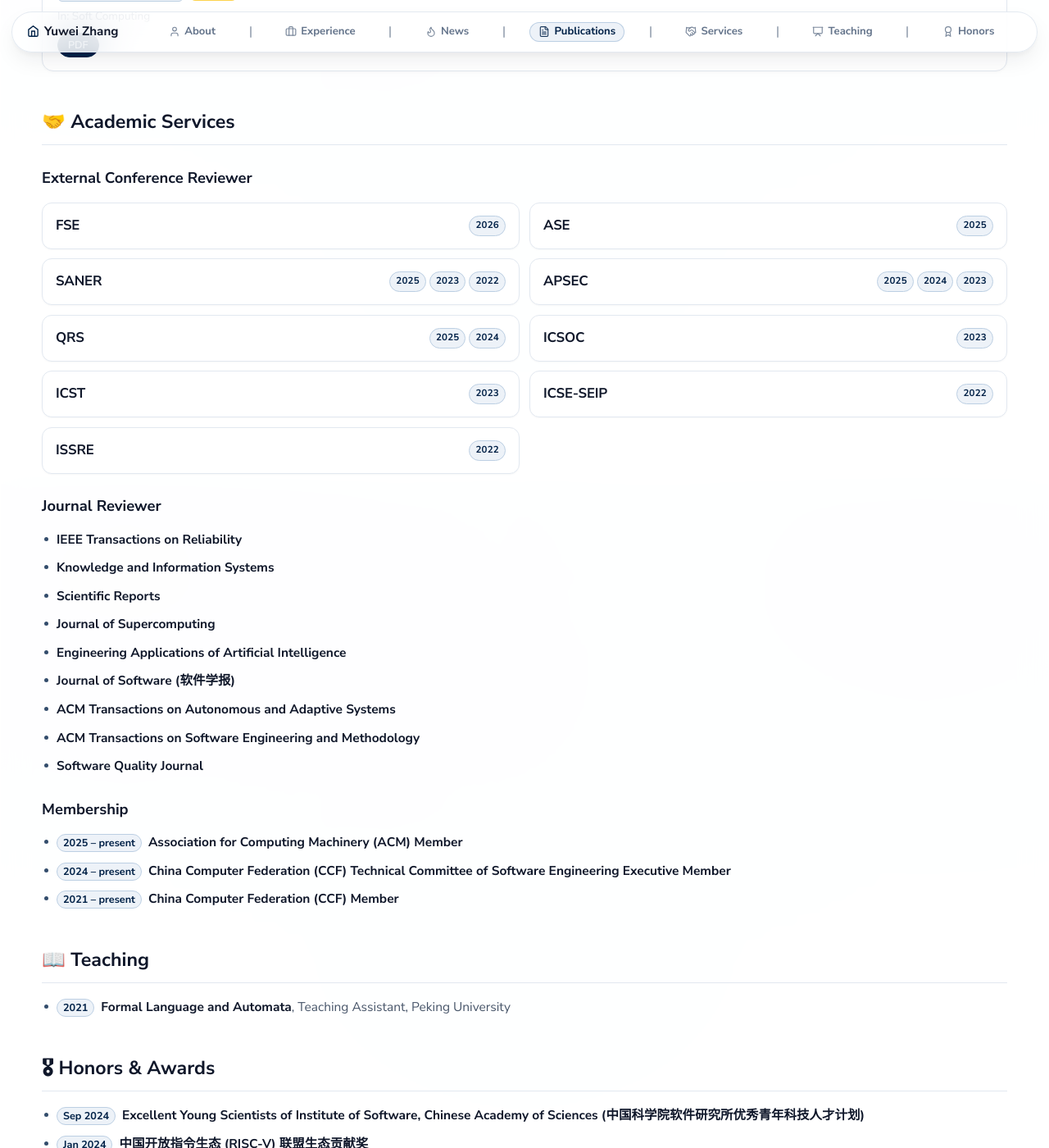
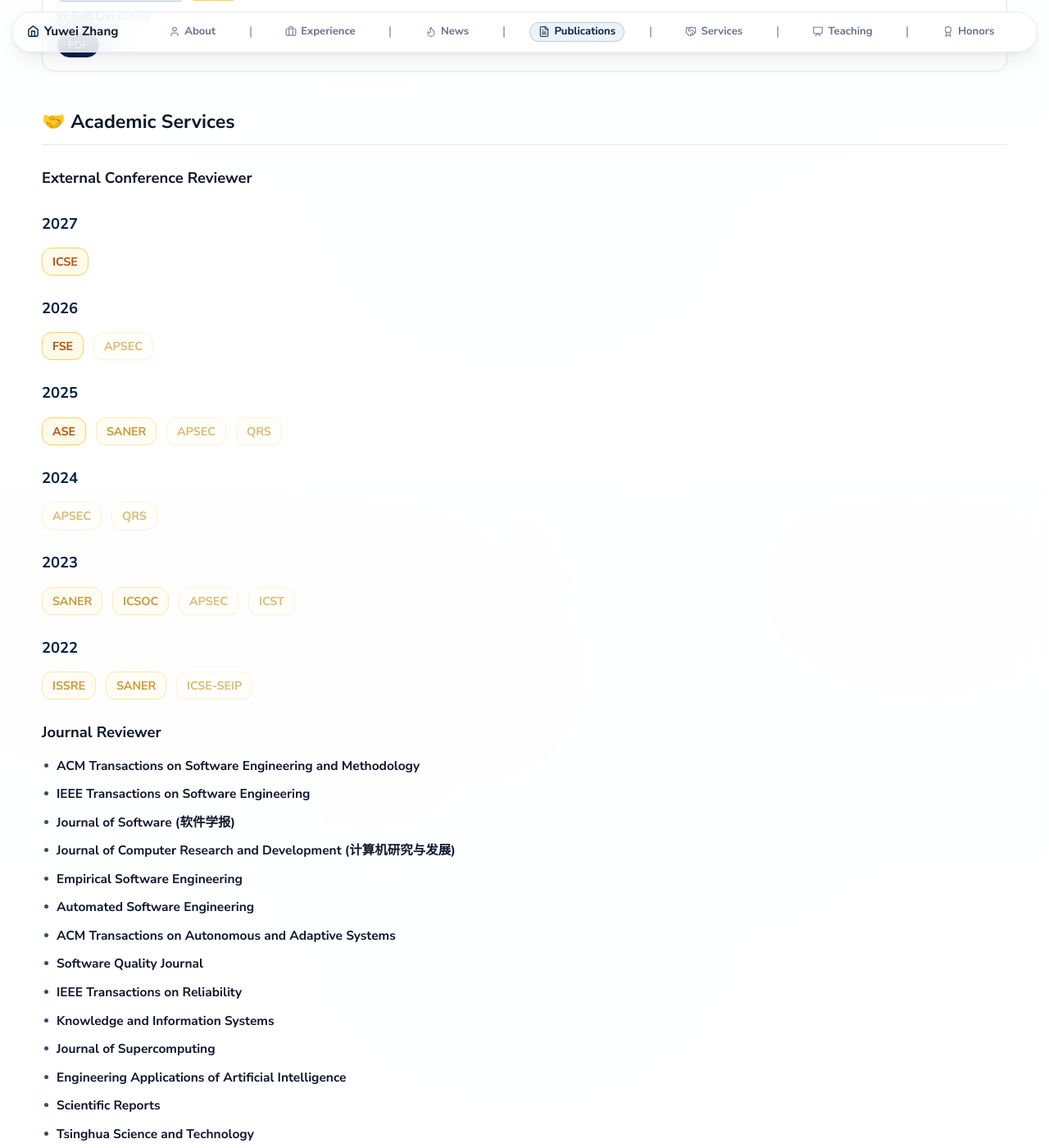
Before and after one commit to zhangyuwei-iscas/zhangyw.github.io, a Jekyll site: the page built from index.md, in a window 1280 px wide and 1400 px high, scrolled down 4810 px. Shown: the whole window at 82% size. Built offline with Jekyll 4.4.1, drawn with Linux system fonts in a browser that asks for light colours; comment, search, counter and statistics services are not loaded; some of the changed text lies outside the part shown.

Commit message:
Academic Services: group conference reviewer tiles by year with CCF ranking
- Year subsections (2027-2022), tiles ordered CCF A > B > C within each year
- New 2027 (ICSE) and APSEC in 2026
- Tile backgrounds tinted by rank: A matches the publications CCF badge,
  B/C fade progressively lighter
- Compact chips: name-sized width, reduced padding and font size

Co-Authored-By: Claude Code <noreply@anthropic.com>

```diff
--- a/assets/css/academic.css
+++ b/assets/css/academic.css
@@ -634,8 +634,8 @@ a:hover {
    BENTO GRID FOR ACADEMIC SERVICES
    ========================================================================== */
 .service-grid {
-  display: grid;
-  grid-template-columns: repeat(2, 1fr);
+  display: flex;
+  flex-wrap: wrap;
   gap: 12px;
   margin-top: 14px;
 }
@@ -644,12 +644,11 @@ a:hover {
   background: #ffffff;
   border: 1px solid var(--border-light);
   border-radius: 12px;
-  padding: 13px 16px;
+  padding: 6px 12px;
   display: flex;
   flex-direction: column;
   justify-content: center;
   gap: 6px;
-  min-height: 56px;
   transition: all 0.22s cubic-bezier(0.16, 1, 0.3, 1);
   box-shadow: 0 1px 2px rgba(15, 23, 42, 0.03);
 }
@@ -670,9 +669,38 @@ a:hover {
 .tile-conf-name {
   font-family: var(--font-heading);
   font-weight: 700;
-  font-size: 1.05rem;
+  font-size: 0.9rem;
+  line-height: 1.4;
   color: #0f172a;
   letter-spacing: -0.01em;
+}
+
+/* CCF rank tints: A matches the publications CCF badge, B/C fade lighter */
+.service-tile.conf-a {
+  background: #fffbeb;
+  border-color: #fcd34d;
+}
+
+.service-tile.conf-a .tile-conf-name {
+  color: #b45309;
+}
+
+.service-tile.conf-b {
+  background: #fffdf3;
+  border-color: #fee9b0;
+}
+
+.service-tile.conf-b .tile-conf-name {
+  color: #c99a3b;
+}
+
+.service-tile.conf-c {
+  background: #fffefa;
+  border-color: #fff3d6;
+}
+
+.service-tile.conf-c .tile-conf-name {
+  color: #d9bc74;
 }
 
 .tile-years {
--- a/index.md
+++ b/index.md
@@ -20,7 +20,7 @@ layout: home
 
 <ul class="research-list">
   <li>🎯 Empowering the automation of software development lifecycle (e.g., coding, testing, and maintenance) with LLM agents.</li>
-  <li>🎯 Enhancing the reliability of system software (e.g., database management systems, RISC-V basic software) with LLM agents.</li>
+  <li>🎯 Enhancing the reliability of system software (e.g., database systems, Web applications, and RISC-V basic software) with LLM agents.</li>
   <li>🎯 Assuring the trustworthiness of LLMs and multi-agent systems (e.g., content security, collaboration ability, and failure attribution).</li>
 </ul>
 
@@ -320,59 +320,106 @@ layout: home
 
 <h2 class="section-title subsection-title">External Conference Reviewer</h2>
 
+<h3 class="subsection-title" style="color: var(--accent-color);">2027</h3>
 <div class="service-grid">
-  <div class="service-tile">
+  <div class="service-tile conf-a">
+    <div class="tile-header">
+      <span class="tile-conf-name">ICSE</span>
+    </div>
+  </div>
+</div>
+
+<h3 class="subsection-title" style="color: var(--accent-color);">2026</h3>
+<div class="service-grid">
+  <div class="service-tile conf-a">
     <div class="tile-header">
       <span class="tile-conf-name">FSE</span>
-      <div class="tile-years"><span class="tile-year-pill">2026</span></div>
     </div>
   </div>
-  <div class="service-tile">
+  <div class="service-tile conf-c">
+    <div class="tile-header">
+      <span class="tile-conf-name">APSEC</span>
+    </div>
+  </div>
+</div>
+
+<h3 class="subsection-title" style="color: var(--accent-color);">2025</h3>
+<div class="service-grid">
+  <div class="service-tile conf-a">
     <div class="tile-header">
       <span class="tile-conf-name">ASE</span>
-      <div class="tile-years"><span class="tile-year-pill">2025</span></div>
     </div>
   </div>
-  <div class="service-tile">
+  <div class="service-tile conf-b">
     <div class="tile-header">
       <span class="tile-conf-name">SANER</span>
-      <div class="tile-years"><span class="tile-year-pill">2025</span><span class="tile-year-pill">2023</span><span class="tile-year-pill">2022</span></div>
     </div>
   </div>
-  <div class="service-tile">
+  <div class="service-tile conf-c">
     <div class="tile-header">
       <span class="tile-conf-name">APSEC</span>
-      <div class="tile-years"><span class="tile-year-pill">2025</span><span class="tile-year-pill">2024</span><span class="tile-year-pill">2023</span></div>
     </div>
   </div>
-  <div class="service-tile">
+  <div class="service-tile conf-c">
     <div class="tile-header">
       <span class="tile-conf-name">QRS</span>
-      <div class="tile-years"><span class="tile-year-pill">2025</span><span class="tile-year-pill">2024</span></div>
     </div>
   </div>
-  <div class="service-tile">
+</div>
+
+<h3 class="subsection-title" style="color: var(--accent-color);">2024</h3>
+<div class="service-grid">
+  <div class="service-tile conf-c">
+    <div class="tile-header">
+      <span class="tile-conf-name">APSEC</span>
+    </div>
+  </div>
+  <div class="service-tile conf-c">
+    <div class="tile-header">
+      <span class="tile-conf-name">QRS</span>
+    </div>
+  </div>
+</div>
+
+<h3 class="subsection-title" style="color: var(--accent-color);">2023</h3>
+<div class="service-grid">
+  <div class="service-tile conf-b">
+    <div class="tile-header">
+      <span class="tile-conf-name">SANER</span>
+    </div>
+  </div>
+  <div class="service-tile conf-b">
     <div class="tile-header">
       <span class="tile-conf-name">ICSOC</span>
-      <div class="tile-years"><span class="tile-year-pill">2023</span></div>
     </div>
   </div>
-  <div class="service-tile">
+  <div class="service-tile conf-c">
+    <div class="tile-header">
+      <span class="tile-conf-name">APSEC</span>
+    </div>
+  </div>
+  <div class="service-tile conf-c">
     <div class="tile-header">
       <span class="tile-conf-name">ICST</span>
-      <div class="tile-years"><span class="tile-year-pill">2023</span></div>
     </div>
   </div>
-  <div class="service-tile">
+</div>
+
+<h3 class="subsection-title" style="color: var(--accent-color);">2022</h3>
+<div class="service-grid">
+  <div class="service-tile conf-b">
+    <div class="tile-header">
+      <span class="tile-conf-name">ISSRE</span>
+    </div>
+  </div>
+  <div class="service-tile conf-b">
+    <div class="tile-header">
+      <span class="tile-conf-name">SANER</span>
+    </div>
+  </div>
+  <div class="service-tile conf-c">
     <div class="tile-header">
       <span class="tile-conf-name">ICSE-SEIP</span>
-      <div class="tile-years"><span class="tile-year-pill">2022</span></div>
-    </div>
-  </div>
-  <div class="service-tile">
-    <div class="tile-header">
-      <span class="tile-conf-name">ISSRE</span>
-      <div class="tile-years"><span class="tile-year-pill">2022</span></div>
     </div>
   </div>
 </div>
@@ -380,15 +427,20 @@ layout: home
 <h2 class="section-title subsection-title">Journal Reviewer</h2>
 
 <ul class="modern-list">
+  <li><span class="modern-list-content"><strong>ACM Transactions on Software Engineering and Methodology</strong></span></li>
+  <li><span class="modern-list-content"><strong>IEEE Transactions on Software Engineering</strong></span></li>
+  <li><span class="modern-list-content"><strong>Journal of Software (软件学报)</strong></span></li>
+  <li><span class="modern-list-content"><strong>Journal of Computer Research and Development (计算机研究与发展)</strong></span></li>
+  <li><span class="modern-list-content"><strong>Empirical Software Engineering</strong></span></li>
+  <li><span class="modern-list-content"><strong>Automated Software Engineering</strong></span></li>
+  <li><span class="modern-list-content"><strong>ACM Transactions on Autonomous and Adaptive Systems</strong></span></li>
+  <li><span class="modern-list-content"><strong>Software Quality Journal</strong></span></li>
   <li><span class="modern-list-content"><strong>IEEE Transactions on Reliability</strong></span></li>
   <li><span class="modern-list-content"><strong>Knowledge and Information Systems</strong></span></li>
-  <li><span class="modern-list-content"><strong>Scientific Reports</strong></span></li>
   <li><span class="modern-list-content"><strong>Journal of Supercomputing</strong></span></li>
   <li><span class="modern-list-content"><strong>Engineering Applications of Artificial Intelligence</strong></span></li>
-  <li><span class="modern-list-content"><strong>Journal of Software (软件学报)</strong></span></li>
-  <li><span class="modern-list-content"><strong>ACM Transactions on Autonomous and Adaptive Systems</strong></span></li>
-  <li><span class="modern-list-content"><strong>ACM Transactions on Software Engineering and Methodology</strong></span></li>
-  <li><span class="modern-list-content"><strong>Software Quality Journal</strong></span></li>
+  <li><span class="modern-list-content"><strong>Scientific Reports</strong></span></li>
+  <li><span class="modern-list-content"><strong>Tsinghua Science and Technology</strong></span></li>
 </ul>
 
 <h2 class="section-title subsection-title">Membership</h2>
```
